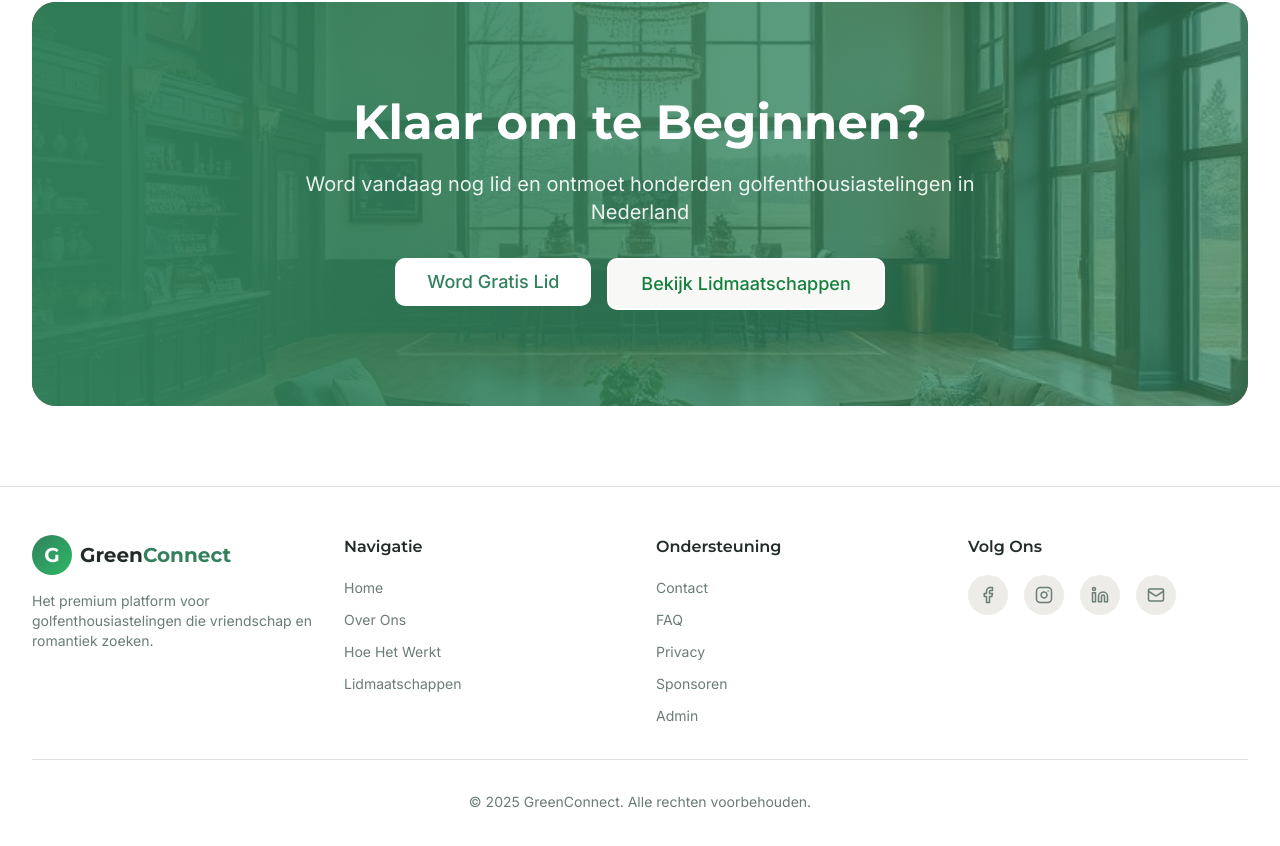
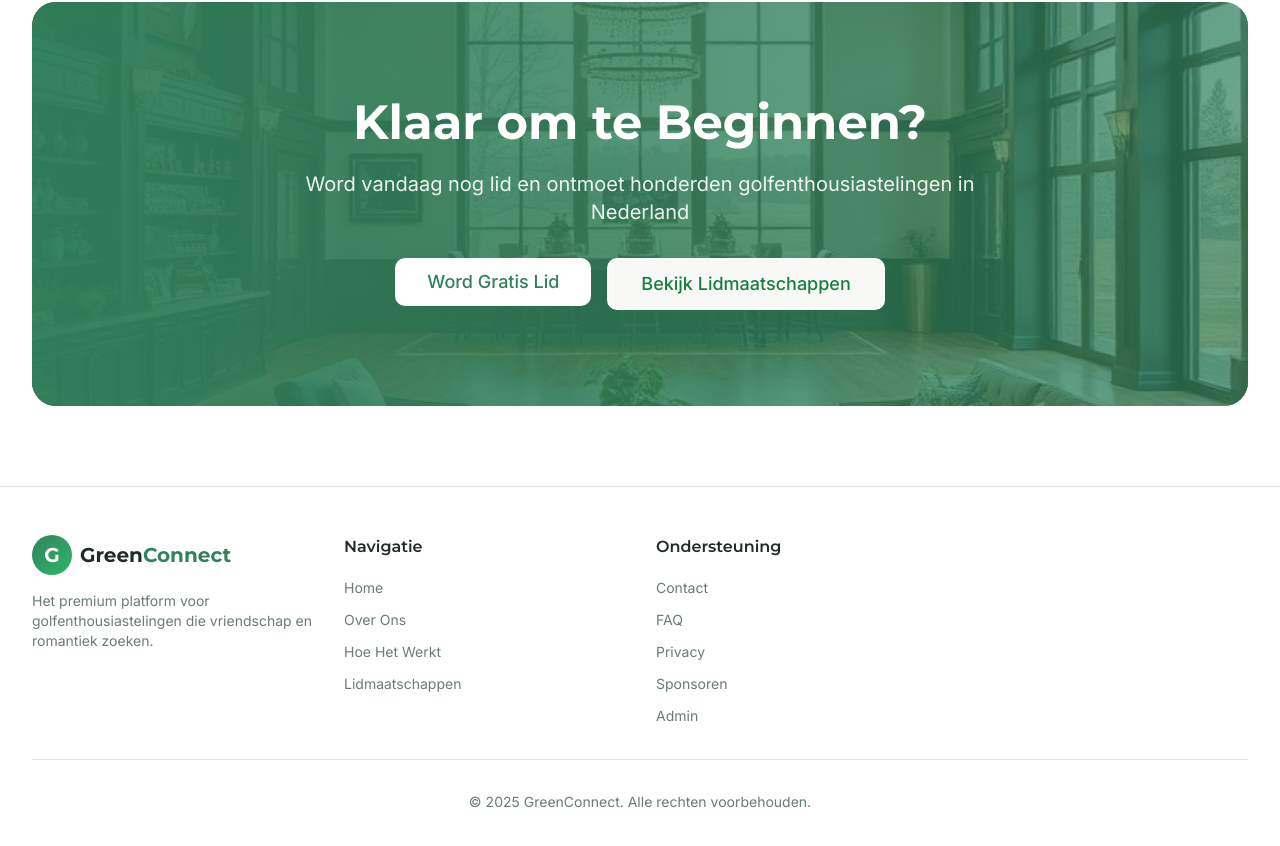
Before and after one commit to emgbraker/greencompanions, a React (Vite) app: page / in a window 1280 px wide. Shown: the part 2375-3221 px from the top of the page. Built offline with nearby package versions, Linux system fonts and the light colour scheme; the HTML template or start-up script is replaced by a standard one.

Commit message:
Visual edit in Lovable
Edited UI in Lovable

```diff
--- a/src/components/Footer.tsx
+++ b/src/components/Footer.tsx
@@ -1,9 +1,7 @@
 import { Link } from "react-router-dom";
 import { Facebook, Instagram, Linkedin, Mail } from "lucide-react";
-
 const Footer = () => {
-  return (
-    <footer className="bg-card border-t border-border">
+  return <footer className="bg-card border-t border-border">
       <div className="max-w-7xl mx-auto px-4 sm:px-6 lg:px-8 py-12">
         <div className="grid grid-cols-1 md:grid-cols-4 gap-8">
           {/* Brand */}
@@ -81,41 +79,7 @@ const Footer = () => {
           </div>
 
           {/* Social */}
-          <div>
-            <h3 className="font-heading font-semibold text-foreground mb-4">Volg Ons</h3>
-            <div className="flex space-x-4">
-              <a
-                href="https://facebook.com"
-                target="_blank"
-                rel="noopener noreferrer"
-                className="w-10 h-10 rounded-full bg-muted flex items-center justify-center text-muted-foreground hover:bg-primary hover:text-primary-foreground transition-all"
-              >
-                <Facebook size={18} />
-              </a>
-              <a
-                href="https://instagram.com"
-                target="_blank"
-                rel="noopener noreferrer"
-                className="w-10 h-10 rounded-full bg-muted flex items-center justify-center text-muted-foreground hover:bg-primary hover:text-primary-foreground transition-all"
-              >
-                <Instagram size={18} />
-              </a>
-              <a
-                href="https://linkedin.com"
-                target="_blank"
-                rel="noopener noreferrer"
-                className="w-10 h-10 rounded-full bg-muted flex items-center justify-center text-muted-foreground hover:bg-primary hover:text-primary-foreground transition-all"
-              >
-                <Linkedin size={18} />
-              </a>
-              <a
-                href="mailto:info@greenconnect.nl"
-                className="w-10 h-10 rounded-full bg-muted flex items-center justify-center text-muted-foreground hover:bg-primary hover:text-primary-foreground transition-all"
-              >
-                <Mail size={18} />
-              </a>
-            </div>
-          </div>
+
         </div>
 
         <div className="mt-8 pt-8 border-t border-border text-center">
@@ -124,8 +88,6 @@ const Footer = () => {
           </p>
         </div>
       </div>
-    </footer>
-  );
+    </footer>;
 };
-
 export default Footer;
```
